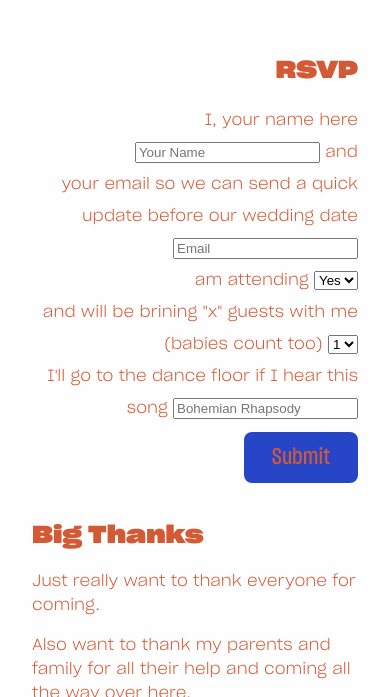
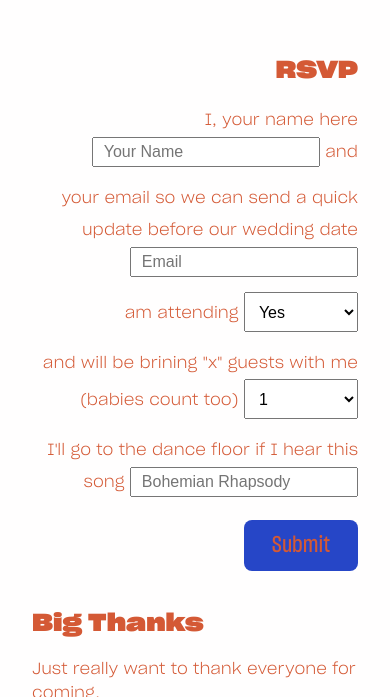
Before and after one commit to justinewalt/wedding, a website built with Vite: page index.html in a window 390 px wide. Shown: the part 3406-4103 px from the top of the page. Built offline with nearby package versions, Linux system fonts and the light colour scheme; grey boxes are pictures that could not be loaded.

Commit message:
latest styling changes

```diff
--- a/src/css/style.css
+++ b/src/css/style.css
@@ -144,20 +144,46 @@ h1.title {
     text-align: left;
 }
 
+#name, #email, #song  {
+    width: 80%;
+    height: 40px;
+    font-size: 1rem;
+    padding: 10px;
+    margin-bottom: 15px;
+}
+
+#attendanceOptions, #attendance {
+    height: 40px;
+    width: 35%;
+    font-size: 1rem;
+    padding: 10px;
+    margin-bottom: 15px;
+}
+
+#rightJustify {
+    display: flex;
+    justify-content: flex-end; /* Ensures content aligns to the right */
+    width: 100%; /* Ensures the div takes full width of its parent */
+}
+
 .google-maps {
     filter: grayscale(80%) invert(80%) contrast(100%);
-    position: relative;
-    padding-bottom: 75%;
-    height: 0;
-    overflow: hidden;
+    position: relative; /* Positions the .google-maps div relatively */
+    width: 50%;
+    padding-bottom: 25%; /* Adjusts aspect ratio */
+    height: 0; /* Keeps the aspect ratio technique working */
+    overflow: hidden; /* Ensures nothing overflows the bounds of the container */
 }
+
 .google-maps iframe {
     position: absolute;
     top: 0;
-    left: 0;
-    width: 100% !important;
-    height: 100% !important;
+    left: 50%; /* Shifts the iframe start point to the middle of the container */
+    transform: translateX(-50%); /* Adjusts the position back to align right edges together */
+    width: 100%; /* Full width of the container */
+    height: 100%; /* Full height of the container */
 }
+
 
 .buttonPadding {
     padding-top: 8px;
@@ -209,7 +235,7 @@ button:focus-visible {
     }
 } */
 
-@media (max-width: 1250px) {
+@media (max-width: 3250px) {
     h1 {
         font-size: 2.5em;
     }
@@ -226,8 +252,30 @@ button:focus-visible {
         line-height: 2.5;
     }
 
-    .google-maps {
-        padding-bottom: 25%;
+    #name, #email, #song  {
+        width: 30%;
+        height: 60px;
+        font-size: 1.3rem;
+    }
+
+    #attendanceOptions, #attendance {
+        height: 50px;
+        width: 15%;
+        font-size: 1.25rem;
+    }
+}
+
+@media (max-width: 1000px) {
+     #name, #email, #song  {
+        width: 35%;
+        height: 40px;
+        font-size: 1.4rem;
+    }
+
+    #attendanceOptions, #attendance {
+        height: 40px;
+        width: 25%;
+        font-size: 1.1rem;
     }
 }
 
@@ -249,7 +297,20 @@ button:focus-visible {
     }
 
     .google-maps {
-        padding-bottom: 25%;
+        padding-bottom: 50%;
+        width: 100%;
+    }
+
+     #name, #email, #song  {
+        width: 50%;
+        height: 35px;
+        font-size: 1.2rem;
+    }
+
+    #attendanceOptions, #attendance {
+        height: 40px;
+        width: 25%;
+        font-size: 1.1rem;
     }
 }
 
@@ -291,6 +352,19 @@ button:focus-visible {
 
     .google-maps {
         padding-bottom: 75%;
+        width: 100%;
+    }
+
+    #name, #email, #song  {
+        width: 60%;
+        height: 30px;
+        font-size: 1rem;
+    }
+
+    #attendanceOptions, #attendance {
+        height: 40px;
+        width: 25%;
+        font-size: 1rem;
     }
 }
 
@@ -330,8 +404,16 @@ button:focus-visible {
         line-height: 2.0;
     }
 
-    .google-maps {
-        padding-bottom: 75%;
+     #name, #email, #song  {
+        width: 70%;
+        height: 30px;
+        font-size: 1rem;
+    }
+
+    #attendanceOptions, #attendance {
+        height: 40px;
+        width: 35%;
+        font-size: 1rem;
     }
 
 }
--- a/src/ts/accomidations.ts
+++ b/src/ts/accomidations.ts
@@ -4,6 +4,7 @@ export function accomidations(element: HTMLDivElement) {
       	<h2>Accomodations</h2>
      	<h3>Baba Beach Club</h3>
       	<p>Click <a target="_blank" rel="noopener noreferrer" href="https://www.bababeachclub.com/lifestyle-travel/pink-and-justin-love-fest/">HERE</a> for a discount for staying at Baba Beach. is hosting our wedding at the Baan Chak building, if you stay here, tell them you're coming for our wedding and you'll get to pay 30% more!</p>
+		<div id="rightJustify">
 			<div class="google-maps">
 				<iframe
 					src="https://www.google.com/maps/embed?pb=!1m14!1m8!1m3!1d1593.3241955214262!2d99.96996817352387!3d12.758377486128792!3m2!1i1024!2i768!4f13.1!3m3!1m2!1s0x30fd0374f0153e71%3A0x5632d68149e24ac9!2sBaba%20Beach%20Club%20Hua%20Hin%20Luxury%20Pool%20Villa%20Hotel%20by%20Sri%20panwa!5e0!3m2!1sen!2sth!4v1713000451805!5m2!1sen!2sth"
@@ -16,6 +17,7 @@ export function accomidations(element: HTMLDivElement) {
 				></iframe>
 			</div>
 		</div>
+    </div>
 `;
 }
 
```
Lines whose indentation alone changed are shown as unchanged.
